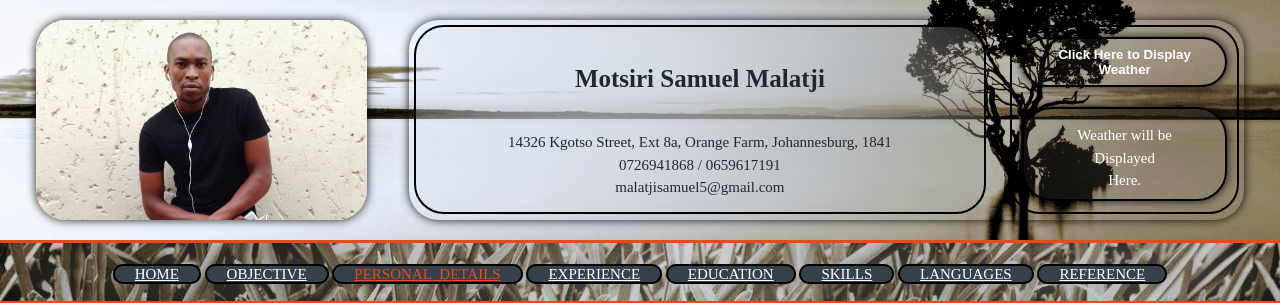
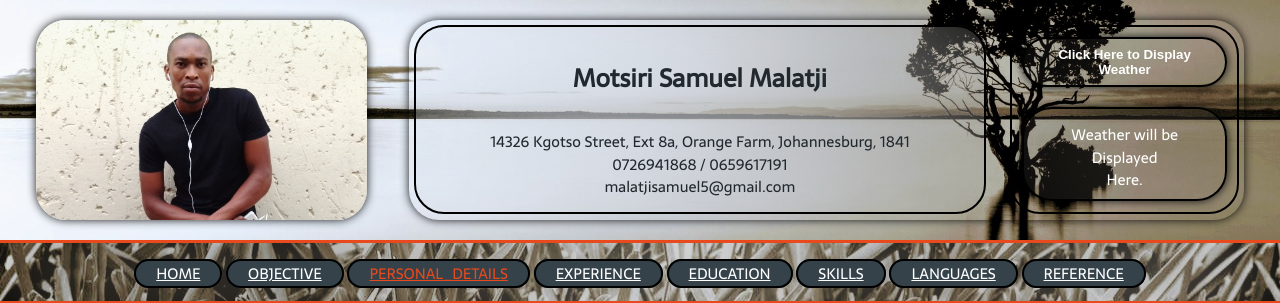
Before and after one commit to SamuelMalatji/Samuel-sPortfolio, a plain HTML site: page PersonalDetails.html in a window 1280 px wide. Shown: the part 88-391 px from the top of the page. Drawn offline with Linux system fonts and the light colour scheme.

Commit message:
Update PersonalDetails.html

```diff
--- a/PersonalDetails.html
+++ b/PersonalDetails.html
@@ -6,7 +6,7 @@
     <meta charset="UTF-8">
 
     <meta name="viewport" content="width=device-width, initial-scale=1.0">
-	<link rel="stylesheet" href="https://fonts.googleapis.com/css?family=Tinos">
+	<link rel="stylesheet" href="https://fonts.googleapis.com/css?family=Sarala">
 	<link rel="stylesheet" href="style.css">
 	<link rel="icon" href="ICON.jpg">
 
```
